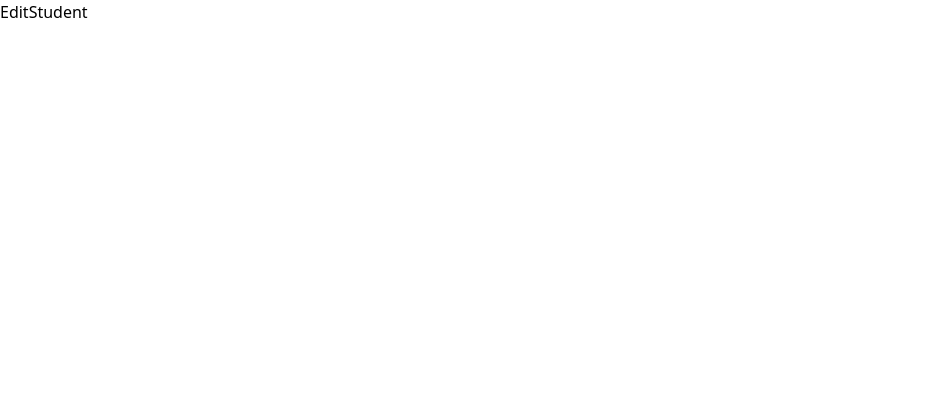
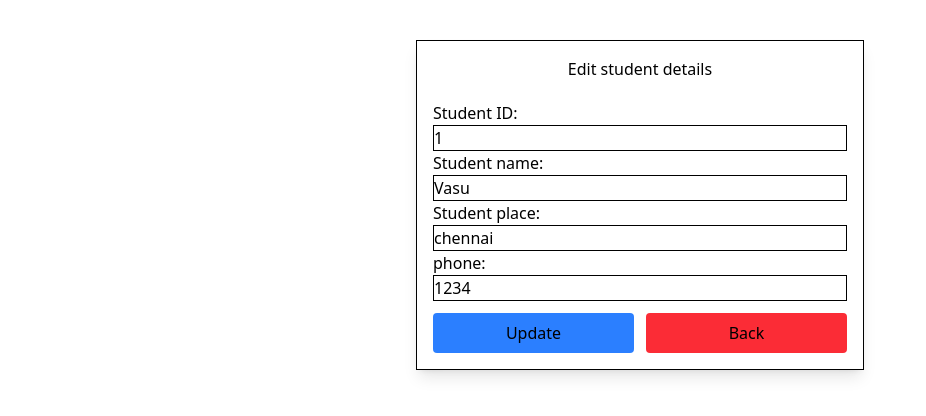
Before and after one commit to Vasuki-84/Student_Details_form, a React (Vite) app: page /editStudent/1 in a window 1280 px wide. Shown: the top 416 px of the page, without its empty margins (0-926 px from the left). Built offline with nearby package versions, Linux system fonts and the light colour scheme; data requests are answered from the project's data file.

Commit message:
added delete operation

```diff
--- a/db.json
+++ b/db.json
@@ -4,19 +4,19 @@
       "id": "1",
       "name": "Vasu",
       "place": "chennai",
-      "phone": 12345677
-    },
-      {
-      "id": "1",
-      "name": "Vasu",
-      "place": "chennai",
-      "phone": 12345677
+      "phone": "1234"
     },
     {
-      "id": "1",
-      "name": "Vasu",
+      "id": "14",
+      "name": "Vasuki T",
       "place": "chennai",
-      "phone": 12345677
+      "phone": "2345466"
+    },
+    {
+      "id": "14",
+      "name": "saro",
+      "place": "mysore",
+      "phone": "2345"
     }
   ]
 }
--- a/src/Pages/EditStudent.jsx
+++ b/src/Pages/EditStudent.jsx
@@ -1,9 +1,130 @@
-import React from 'react'
+import React, { useEffect, useState } from "react";
+import { Link, useParams, useNavigate } from "react-router-dom";
+import axios from "axios";
 
 function EditStudent() {
+  const { studentid } = useParams();
+  // const [details, setDetails] = useState({});
+
+  const [id, setId] = useState("");
+  const [name, setName] = useState("");
+  const [place, setPlace] = useState("");
+  const [phone, setPhone] = useState("");
+  const [validation, setValidation] = useState(false);
+  const navigate = useNavigate();
+
+  useEffect(() => {
+    const studentData = async () => {
+      try {
+        const res = await axios.get(
+          `http://localhost:5000/studentDetails/${studentid}`
+        );
+        // setDetails(res.data);
+        setId(res.data.id);
+        setName(res.data.name);
+        setPlace(res.data.place);
+        setPhone(res.data.phone);
+      } catch (err) {
+        console.log(err.message);
+      }
+    };
+    studentData();
+  }, [studentid]);
+
+  const handleSubmit =async (e) => {
+    e.preventDefault();
+     const studentData = { id, name, place, phone };
+
+    try {
+      await axios.put(`http://localhost:5000/studentDetails/${studentid}`, studentData);
+      alert("Student data saved successfully..");
+      navigate("/");
+    } catch (err) {
+      console.log(err.message);
+    }
+  };
+
   return (
-    <div>EditStudent</div>
-  )
+    <div className="mx-auto border shadow-lg mx-auto max-w-md p-4  mt-10">
+      <h2 className="text-center  ">Edit student details</h2>
+      <div>
+        <form onSubmit={handleSubmit} className="mt-5 mx-auto  max-w-md">
+          <label className="">Student ID: </label>
+          <input
+            type="text"
+            name="id"
+            value={id}
+            onChange={(e) => setId(e.target.value)}
+            onMouseDown={() => setValidation(true)}
+            className="border w-full "
+          />
+          {id.length === 0 && validation && (
+            <span className=" text-sm text-red-500 errorMsg block">
+              please enter the id
+            </span>
+          )}
+
+          <label className="">Student name: </label>
+          <input
+            type="text"
+            name="name"
+            value={name}
+            onChange={(e) => setName(e.target.value)}
+            onMouseDown={() => setValidation(true)}
+            className="border w-full "
+          />
+          {name.length === 0 && validation && (
+            <span className=" text-sm text-red-500 errorMsg block">
+              please enter the id
+            </span>
+          )}
+
+          <label className="">Student place: </label>
+          <input
+            type="text"
+            name="place"
+            value={place}
+            onChange={(e) => setPlace(e.target.value)}
+            onMouseDown={() => setValidation(true)}
+            className="border w-full "
+          />
+          {place.length === 0 && validation && (
+            <span className=" text-sm text-red-500 errorMsg block">
+              please enter the id
+            </span>
+          )}
+
+          <label className="">phone: </label>
+          <input
+            type="text"
+            name="phone"
+            value={phone}
+            onChange={(e) => setPhone(e.target.value)}
+            onMouseDown={() => setValidation(true)}
+            className="border w-full "
+          />
+          {phone.length === 0 && validation && (
+            <span className="text-sm text-red-500 errorMsg block">
+              please enter the id
+            </span>
+          )}
+
+          <div className="flex justify-around gap-3">
+            <button className="btn bg-blue-500 w-full mt-3 rounded-sm py-2">
+              Update
+            </button>
+
+            <Link
+              to={`/`}
+              className=" text-center btn bg-red-500 w-full mt-3 rounded-sm py-2"
+            >
+              Back
+            </Link>
+          </div>
+        </form>
+      </div>
+    </div>
+  );
 }
 
-export default EditStudent
+export default EditStudent;
--- a/src/Pages/StudentTable.jsx
+++ b/src/Pages/StudentTable.jsx
@@ -1,5 +1,5 @@
 import React, { useState, useEffect } from "react";
-import { Link , useNavigate } from "react-router-dom";
+import { Link, useNavigate } from "react-router-dom";
 import axios from "axios";
 
 function StudentTable() {
@@ -17,7 +17,7 @@ function StudentTable() {
         console.log(err.message);
       }
     };
-
+``
     fetchData();
   }, []);
 
@@ -29,7 +29,25 @@ function StudentTable() {
   // }, []);
 
   const DisplayDetails = (id) => {
-    navigate("/ViewDetails/:studentid")
+    navigate(`/viewStudent/${id}`);
+  };
+  const EditDetails = (id) => {
+    navigate(`/editStudent/${id}`);
+  };
+
+  const RemoveDetails = async (id) => {
+    if (window.confirm("are you you want to delete?")) {
+      try {
+        const res = await axios.delete(
+          `http://localhost:5000/studentDetails/${id}`
+        );
+        //  Update UI (without reload)
+        setStudentDetails((prev) => prev.filter((item) => item.id !== id));
+        alert("remove student data successfully");
+      } catch (err) {
+        console.log(err.message);
+      }
+    }
   };
 
   return (
@@ -54,10 +72,10 @@ function StudentTable() {
           </thead>
           <tbody>
             {studentDetails &&
-              studentDetails.map((item) => (
+              studentDetails.map((item,index) => (
                 <tr key={item.id}>
                   <td className="border  px-5 py-2 border-gray-600 ">
-                    {item.id}
+                    {index+1}
                   </td>
                   <td className="border  px-5 py-2 border-gray-600 ">
                     {item.name}
@@ -78,11 +96,19 @@ function StudentTable() {
                     </Link>
                     <Link
                       to={`/editStudent/${item.id}`}
+                      onClick={() => {
+                        EditDetails(item.id);
+                      }}
                       className="btn bg-gray-500 mx-3 px-2 py-1 rounded-sm"
                     >
                       Edit
                     </Link>
-                    <Link className="btn bg-red-500 mx-3 px-2 py-1 rounded-sm">
+                    <Link
+                      onClick={() => {
+                        RemoveDetails(item.id);
+                      }}
+                      className="btn bg-red-500 mx-3 px-2 py-1 rounded-sm"
+                    >
                       Delete
                     </Link>
                   </td>
```
Lines whose indentation alone changed are shown as unchanged.
